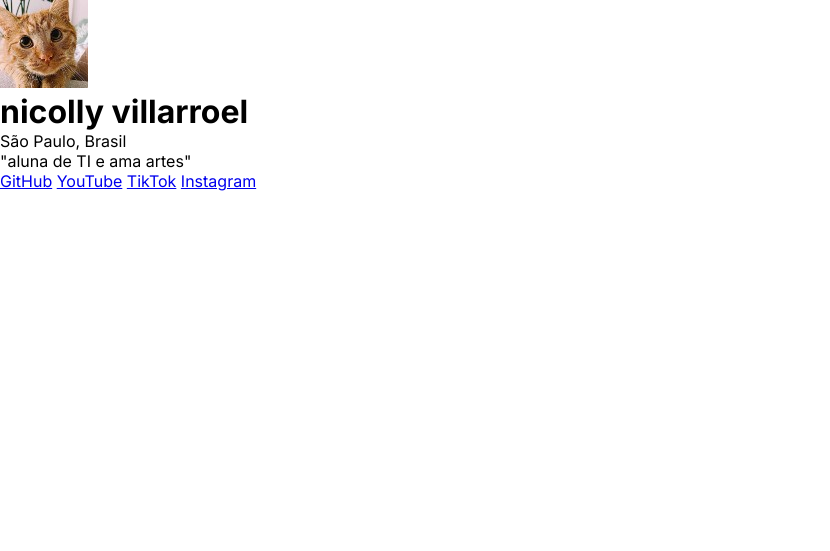
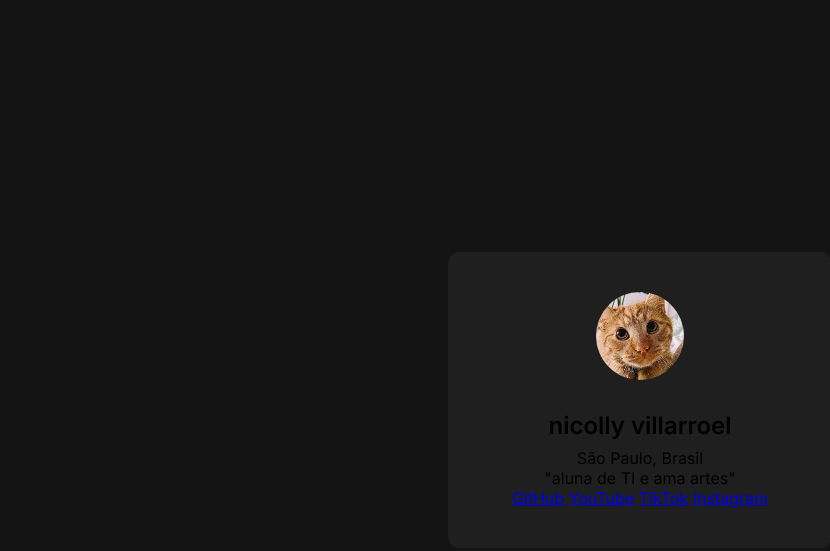
Before and after one commit to NikyVillarroel11TIB/meus-links, a plain HTML site: page index.html in a window 1280 px wide. Shown: the whole page, without its empty margins (0-830 px from the left). Drawn offline with Linux system fonts and the light colour scheme.

Commit message:
continuação do desenvolvimento do css e alteração de um paragrafo

```diff
--- a/style.css
+++ b/style.css
@@ -4,3 +4,39 @@
     box-sizing: border-box;
     font-family: "Inter", sans-serif;
 }
+
+body{
+    background-color: #141414;
+    height: 100vh;
+    display: flex;
+    justify-content: center;
+    align-items: center;
+}
+
+div {
+    background-color: #1F1F1F;
+    width: 384px;
+    padding: 40px;
+    text-align: center;
+    border-radius: 12px;
+}
+
+h1, p, a, {
+    color: #FFF;
+}
+
+div img{
+    border-radius: 50%;
+    margin-bottom: 24px;
+}
+
+div h1{
+    font-size: 24px;
+    line-height: 36px;
+    font-weight: 600;
+    margin-bottom: 4px;
+}
+
+div p;{
+
+}
```
Also changed, not shown: index.html (+1 -0 lines).
